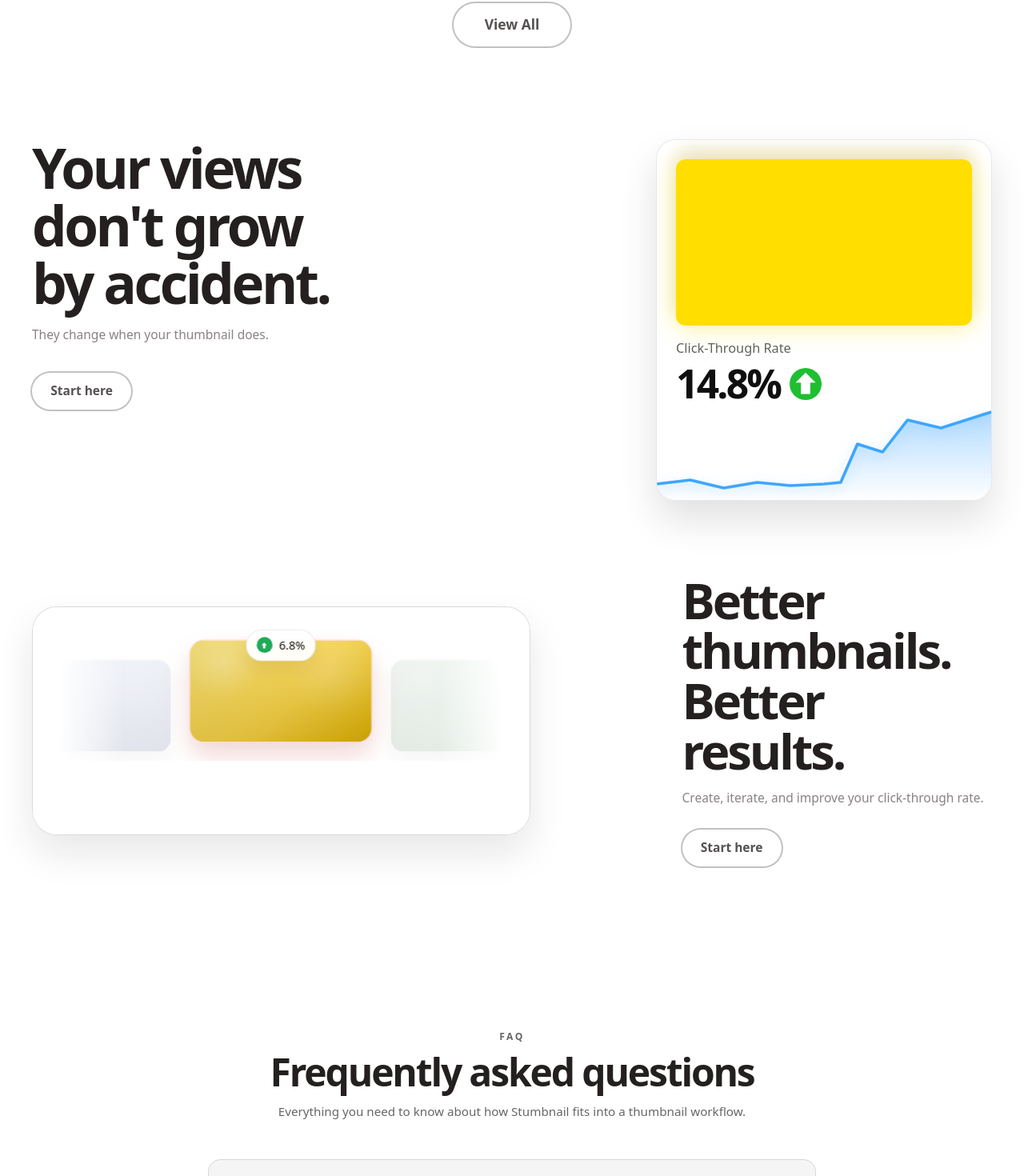
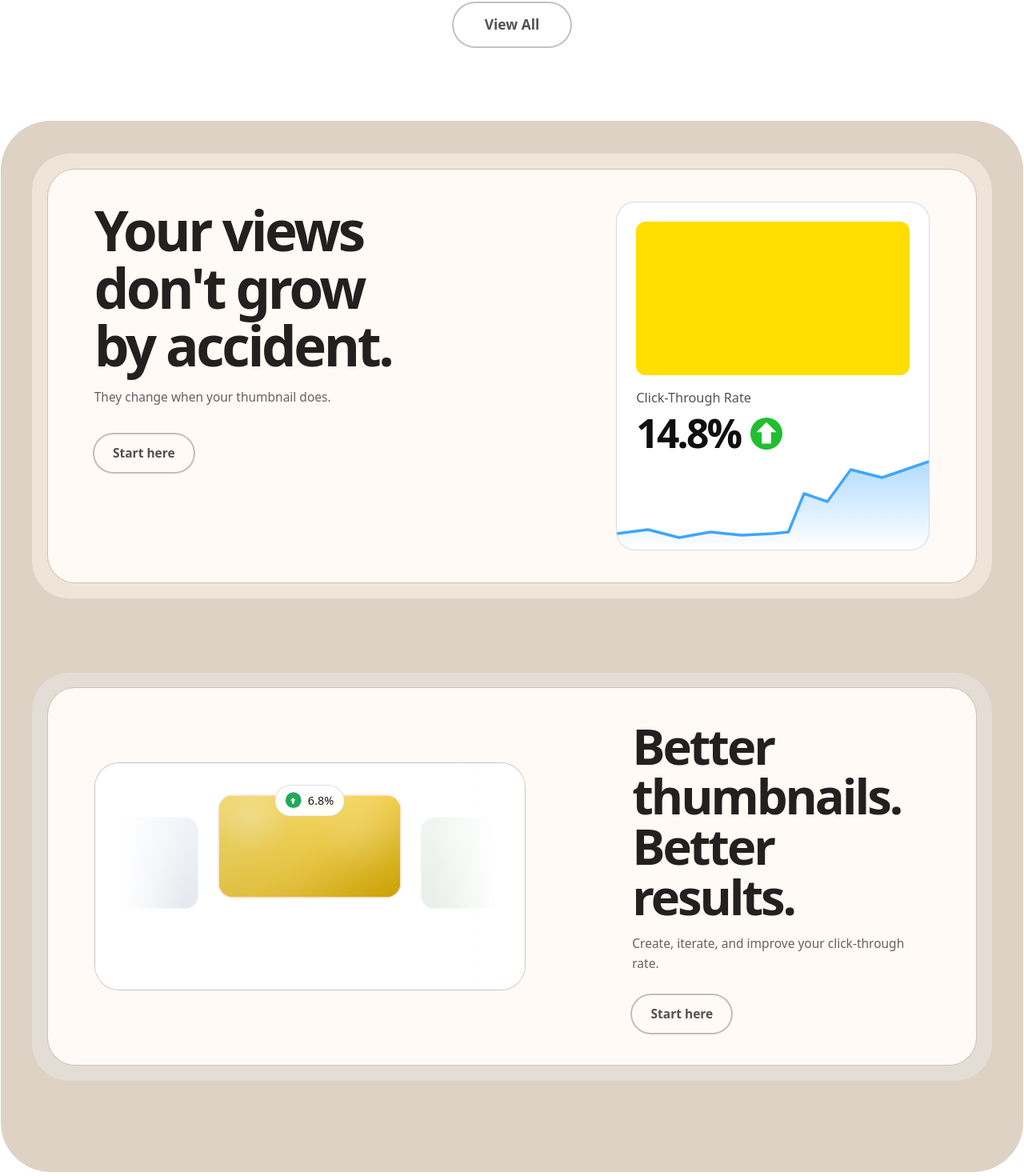
Before and after one commit to Stumbnail/stumbnail-landing-2.0, a Next.js app: page / in a window 1280 px wide. Shown: the part 1986-3456 px from the top of the page at 80% size. Built offline with nearby package versions, Linux system fonts and the light colour scheme; no server answers.

Commit message:
Group feature sections in a full-width landing band

```diff
--- a/src/app/globals.css
+++ b/src/app/globals.css
@@ -201,6 +201,21 @@ select {
 
 .landing-shell-narrow {
   width: var(--page-shell-narrow);
+}
+
+.feature-section-band {
+  width: min(1720px, calc(100vw - 0.1rem));
+  margin: 0 auto;
+  border-radius: 4rem;
+  background: #ddd2c4;
+}
+
+.feature-section-band__inner {
+  padding: 1.15rem 0;
+}
+
+.dark .feature-section-band {
+  background: #221d1b;
 }
 
 .section-heading {
@@ -545,3 +560,14 @@ select {
   -webkit-box-orient: vertical;
   -webkit-line-clamp: 2;
 }
+
+@media (max-width: 899px) {
+  .feature-section-band {
+    width: min(1720px, calc(100vw - 0.1rem));
+    border-radius: 2.6rem;
+  }
+
+  .feature-section-band__inner {
+    padding: 0.8rem 0;
+  }
+}
--- a/src/app/page.tsx
+++ b/src/app/page.tsx
@@ -92,9 +92,13 @@ export default async function HomePage() {
 
         <CommunityGallerySection />
 
-        <ViewsLiftSection />
+        <div className="feature-section-band">
+          <div className="feature-section-band__inner">
+            <ViewsLiftSection />
 
-        <ResultsScrollerSection />
+            <ResultsScrollerSection />
+          </div>
+        </div>
 
         <FAQSection />
 
--- a/src/components/sections/ResultsScrollerSection.module.css
+++ b/src/components/sections/ResultsScrollerSection.module.css
@@ -1,6 +1,22 @@
 .section {
   position: relative;
   padding: 0 0 5.75rem;
+}
+
+.frame {
+  border-radius: 3rem;
+  background: #e4ddd6;
+  padding: 1rem;
+}
+
+.surface {
+  position: relative;
+  overflow: hidden;
+  border: 1px solid rgba(195, 184, 176, 0.82);
+  border-radius: 2.25rem;
+  background: rgba(255, 250, 246, 0.98);
+  box-shadow: none;
+  padding: 2rem 2.5rem;
 }
 
 .layout {
@@ -33,7 +49,7 @@
   font-family: var(--font-body), sans-serif;
   font-size: clamp(1rem, 1.18vw, 1.1rem);
   line-height: 1.65;
-  color: rgba(82, 71, 71, 0.68);
+  color: rgba(68, 58, 58, 0.8);
 }
 
 .cta {
@@ -49,8 +65,8 @@
   --item-width: 220px;
   --gap: 20px;
   --step: calc(var(--item-width) + var(--gap));
-  --card-bg: rgba(255, 255, 255, 0.96);
-  --card-border: rgba(217, 213, 206, 0.88);
+  --card-bg: rgba(255, 255, 255, 0.98);
+  --card-border: rgba(198, 191, 185, 0.92);
   position: relative;
   width: min(100%, 760px);
   min-height: 18.4rem;
@@ -58,7 +74,7 @@
   border: 1px solid var(--card-border);
   border-radius: 2rem;
   background: var(--card-bg);
-  box-shadow: 0 22px 48px rgba(27, 19, 18, 0.1);
+  box-shadow: none;
   padding: 1.75rem 2rem;
 }
 
@@ -122,9 +138,9 @@
   width: 100%;
   aspect-ratio: 16 / 9;
   overflow: hidden;
-  border: 1px solid rgba(24, 19, 18, 0.08);
+  border: 1px solid rgba(24, 19, 18, 0.14);
   border-radius: 1.15rem;
-  box-shadow: 0 10px 24px rgba(0, 0, 0, 0.08);
+  box-shadow: none;
   transition:
     box-shadow 0.45s cubic-bezier(0.22, 1, 0.36, 1),
     border-color 0.45s ease,
@@ -185,10 +201,10 @@
   align-items: center;
   gap: 0.5rem;
   padding: 0.52rem 0.76rem;
-  border: 1px solid rgba(20, 20, 20, 0.08);
+  border: 1px solid rgba(20, 20, 20, 0.12);
   border-radius: 999px;
   background: rgba(255, 255, 255, 0.96);
-  box-shadow: 0 10px 20px rgba(0, 0, 0, 0.06);
+  box-shadow: none;
   color: #141414;
   font-family: var(--font-ui), sans-serif;
   font-size: 0.9rem;
@@ -235,9 +251,7 @@
 
 .selected .thumb {
   border-color: rgba(255, 111, 97, 0.3);
-  box-shadow:
-    0 20px 36px rgba(255, 111, 97, 0.16),
-    0 12px 28px rgba(0, 0, 0, 0.08);
+  box-shadow: none;
   transform: translateY(-2px);
 }
 
@@ -279,25 +293,35 @@
 }
 
 :global(.dark) .card {
-  --card-bg: rgba(32, 27, 26, 0.96);
-  --card-border: rgba(255, 255, 255, 0.08);
-  box-shadow: 0 22px 48px rgba(0, 0, 0, 0.32);
+  --card-bg: rgba(255, 255, 255, 0.98);
+  --card-border: rgba(198, 191, 185, 0.92);
+  box-shadow: none;
+}
+
+:global(.dark) .surface {
+  border-color: rgba(255, 255, 255, 0.12);
+  background: rgba(29, 24, 23, 0.98);
+  box-shadow: none;
+}
+
+:global(.dark) .frame {
+  background: #26211f;
 }
 
 :global(.dark) .fadeLeft {
-  background: linear-gradient(to right, rgba(32, 27, 26, 0.98) 30%, rgba(32, 27, 26, 0));
+  background: linear-gradient(to right, rgba(255, 255, 255, 0.98) 30%, rgba(255, 255, 255, 0));
 }
 
 :global(.dark) .fadeRight {
-  background: linear-gradient(to left, rgba(32, 27, 26, 0.98) 30%, rgba(32, 27, 26, 0));
+  background: linear-gradient(to left, rgba(255, 255, 255, 0.98) 30%, rgba(255, 255, 255, 0));
 }
 
 :global(.dark) .subheadline {
-  color: rgba(250, 250, 250, 0.66);
+  color: rgba(250, 250, 250, 0.76);
 }
 
 :global(.dark) .thumb {
-  border-color: rgba(255, 255, 255, 0.08);
+  border-color: rgba(255, 255, 255, 0.12);
 }
 
 :global(.dark) .thumbMedia::after {
@@ -305,15 +329,23 @@
 }
 
 :global(.dark) .ctr {
-  border-color: rgba(255, 255, 255, 0.08);
-  background: rgba(37, 31, 30, 0.96);
-  color: rgba(250, 250, 250, 0.92);
-  box-shadow: 0 10px 20px rgba(0, 0, 0, 0.28);
+  border-color: rgba(20, 20, 20, 0.12);
+  background: rgba(255, 255, 255, 0.98);
+  color: #141414;
+  box-shadow: none;
 }
 
 @media (min-width: 960px) {
   .section {
     padding: 0 0 6.25rem;
+  }
+
+  .surface {
+    padding: 2.6rem 3.75rem;
+  }
+
+  .frame {
+    padding: 1.2rem;
   }
 
   .layout {
@@ -326,11 +358,13 @@
     order: 2;
     align-items: flex-start;
     justify-self: end;
-    max-width: 25rem;
+    max-width: 24rem;
   }
 
   .demoWrap {
     order: 1;
+    width: 100%;
+    justify-self: start;
   }
 }
 
@@ -365,6 +399,16 @@
     padding: 0 0 5rem;
   }
 
+  .frame {
+    border-radius: 2.2rem;
+    padding: 0.65rem;
+  }
+
+  .surface {
+    border-radius: 1.7rem;
+    padding: 1.35rem 1.4rem;
+  }
+
   .layout {
     gap: 1.75rem;
   }
--- a/src/components/sections/ResultsScrollerSection.tsx
+++ b/src/components/sections/ResultsScrollerSection.tsx
@@ -130,6 +130,8 @@ export function ResultsScrollerSection() {
   return (
     <section aria-labelledby="results-scroller-title" className={styles.section}>
       <div className="landing-shell">
+        <div className={styles.frame}>
+          <div className={styles.surface}>
             <div className={styles.layout}>
               <div className={styles.copy}>
                 <h2 id="results-scroller-title" className={styles.title}>
@@ -190,6 +192,8 @@ export function ResultsScrollerSection() {
               </div>
             </div>
           </div>
+        </div>
+      </div>
     </section>
   )
 }
--- a/src/components/sections/ViewsLiftSection.module.css
+++ b/src/components/sections/ViewsLiftSection.module.css
@@ -1,6 +1,22 @@
 .section {
   position: relative;
   padding: 1.5rem 0 5rem;
+}
+
+.frame {
+  border-radius: 3rem;
+  background: #efe4d7;
+  padding: 1rem;
+}
+
+.surface {
+  position: relative;
+  overflow: hidden;
+  border: 1px solid rgba(195, 184, 176, 0.82);
+  border-radius: 2.25rem;
+  background: rgba(255, 250, 246, 0.98);
+  box-shadow: none;
+  padding: 2rem 2.5rem;
 }
 
 .layout {
@@ -33,7 +49,7 @@
   font-family: var(--font-app), sans-serif;
   font-size: clamp(1rem, 1.2vw, 1.12rem);
   line-height: 1.65;
-  color: rgba(82, 71, 71, 0.68);
+  color: rgba(68, 58, 58, 0.8);
 }
 
 .cta {
@@ -47,11 +63,11 @@
 
 .featureCard {
   width: 100%;
-  max-width: 420px;
-  border: 1px solid rgba(229, 231, 235, 0.92);
+  max-width: 392px;
+  border: 1px solid rgba(214, 218, 223, 0.96);
   border-radius: 24px;
-  background: rgba(255, 255, 255, 0.92);
-  box-shadow: 0 24px 48px rgba(0, 0, 0, 0.12);
+  background: rgba(255, 255, 255, 0.98);
+  box-shadow: none;
   display: flex;
   flex-direction: column;
   perspective: 1000px;
@@ -69,7 +85,7 @@
   aspect-ratio: 16 / 9;
   position: relative;
   border-radius: 12px;
-  box-shadow: 0 8px 24px rgba(0, 0, 0, 0.08);
+  box-shadow: none;
   transform-style: preserve-3d;
   transition:
     transform 0.8s cubic-bezier(0.34, 1.56, 0.64, 1),
@@ -111,7 +127,7 @@
 
 .statHeader {
   margin: 0 0 0.4rem;
-  color: #606060;
+  color: #525252;
   font-family: var(--font-ui), sans-serif;
   font-size: 1.05rem;
   font-weight: 500;
@@ -172,7 +188,7 @@
   stroke-width: 3.5;
   stroke-linecap: round;
   stroke-linejoin: round;
-  filter: drop-shadow(0 4px 8px rgba(62, 166, 255, 0.3));
+  filter: none;
 }
 
 .history .graphClip {
@@ -182,9 +198,7 @@
 
 .upgrade .thumbFlipper {
   transform: rotateX(180deg);
-  box-shadow:
-    0 0 32px rgba(255, 222, 0, 0.45),
-    0 12px 24px rgba(0, 0, 0, 0.1);
+  box-shadow: none;
 }
 
 .spike .graphClip {
@@ -197,9 +211,28 @@
   transform: rotate(0deg);
 }
 
+:global(.dark) .surface {
+  border-color: rgba(255, 255, 255, 0.12);
+  background: rgba(29, 24, 23, 0.98);
+  box-shadow: none;
+}
+
+:global(.dark) .frame {
+  background: #2f2725;
+}
+
+:global(.dark) .featureCard {
+  border-color: rgba(214, 218, 223, 0.96);
+  background: rgba(255, 255, 255, 0.98);
+}
+
+:global(.dark) .statHeader {
+  color: #525252;
+}
+
 @media (min-width: 960px) {
   .layout {
-    grid-template-columns: minmax(0, 1fr) minmax(420px, 420px);
+    grid-template-columns: minmax(0, 1fr) minmax(392px, 392px);
     align-items: start;
     gap: 3rem;
   }
@@ -208,12 +241,30 @@
     padding: 1.5rem 0 6rem;
   }
 
+  .surface {
+    padding: 2.6rem 3.75rem;
+  }
+
+  .frame {
+    padding: 1.2rem;
+  }
+
   .demoContainer {
     justify-content: flex-end;
   }
 }
 
 @media (max-width: 639px) {
+  .frame {
+    border-radius: 2.2rem;
+    padding: 0.65rem;
+  }
+
+  .surface {
+    border-radius: 1.7rem;
+    padding: 1.35rem 1.4rem;
+  }
+
   .featureCard {
     max-width: none;
   }
--- a/src/components/sections/ViewsLiftSection.tsx
+++ b/src/components/sections/ViewsLiftSection.tsx
@@ -117,6 +117,8 @@ export function ViewsLiftSection() {
   return (
     <section aria-labelledby="views-lift-title" className={styles.section}>
       <div className="landing-shell">
+        <div className={styles.frame}>
+          <div className={styles.surface}>
             <div className={styles.layout}>
               <div className={styles.copy}>
                 <h2 id="views-lift-title" className={styles.title}>
@@ -201,6 +203,8 @@ export function ViewsLiftSection() {
               </div>
             </div>
           </div>
+        </div>
+      </div>
     </section>
   )
 }
```
Lines whose indentation alone changed are shown as unchanged.
